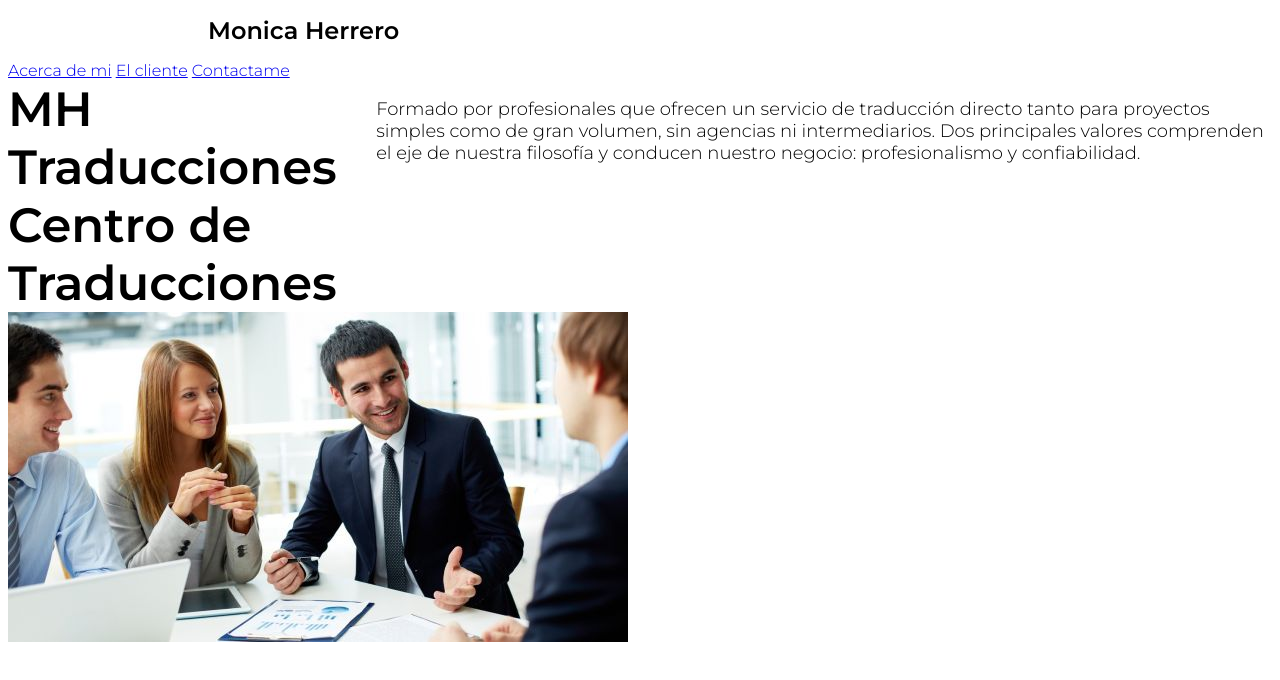
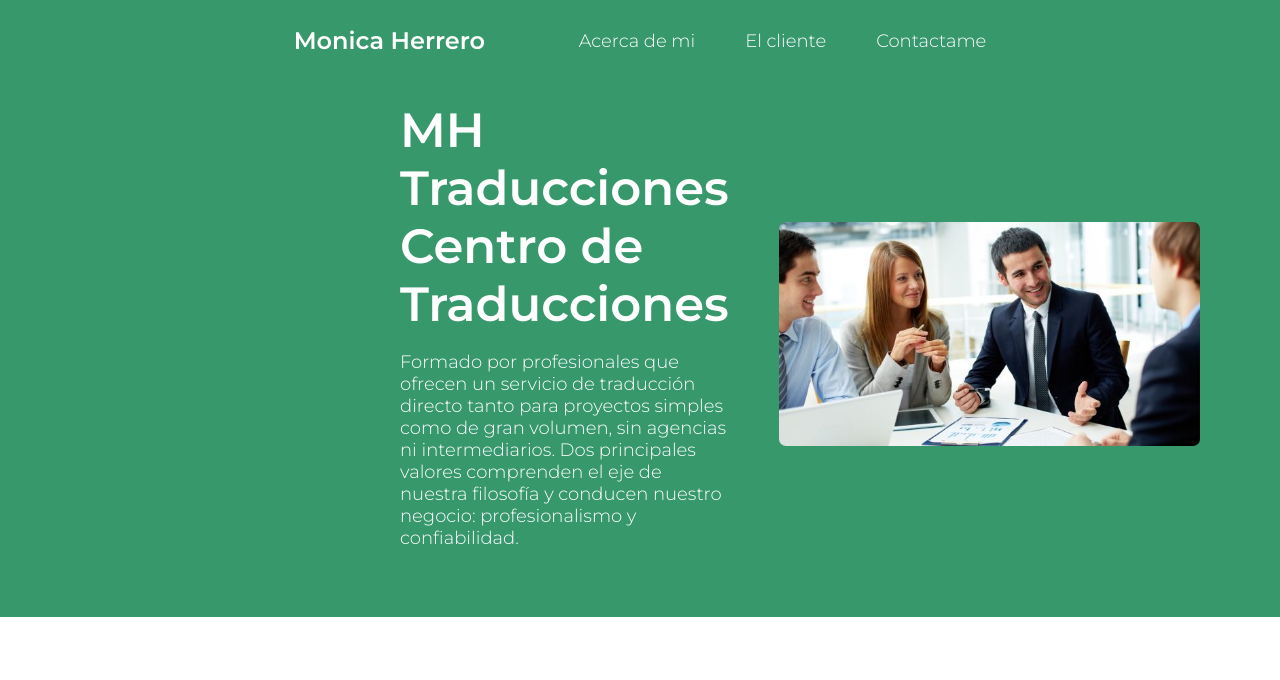
Before and after one commit to LucasGenovese/Odin-landing-page, a plain HTML site: page index.html in a window 1280 px wide. Drawn offline with Linux system fonts and the light colour scheme.

Commit message:
Changed font color, added background color, and fiex flex

```diff
--- a/styles/style.css
+++ b/styles/style.css
@@ -1,8 +1,7 @@
 :root{
     --dark-blue: #142951;
     --blue: #244A80;
-    --dark-green: #377A98;
-    --green: #4EADAF;
+    --dark-green: #37986b;
 }
 
 html{
@@ -10,27 +9,31 @@ html{
 }
 
 body{
+    margin: 0;
     font-size: 1.6rem;
+    color: white;
     font-family: 'Montserrat', sans-serif;
 }
 
-h1{
+header{
     display: flex;
-    font-size: 2.4rem;
-    padding-right: 20rem;
-    padding-left: 20rem;
-    justify-content: space-between;
+    padding-bottom: 3rem;
+    align-items: center;
+    justify-content: space-evenly;
 }
 
-h1 span{
-    display: flex;
-    align-items: center;
-    gap: 2rem;
+h1{
+    font-size: 2.4rem;
 }
 
-h1 span a{
+.header-links{
+    display: flex;
+    gap: 5rem;
+}
+
+.header-links a{
     font-size: 1.8rem;
-    color: black;
+    color: white;
     text-decoration: none;
 }
 
@@ -38,11 +41,30 @@ p {
     font-size: 1.8rem;
 }
 
+#first-part{
+    background-color: var(--dark-green);
+    padding: 1rem 20rem 5rem; /*top, right-left, bottom*/
+}
+
 .big-title{
     font-size: 4.8rem;
     font-weight: bold;
 }
 
+.image-and-text{
+    display: flex;
+    padding-left: 20rem;
+    padding-right: 20rem;
+    gap: 5rem;
+    align-items: center;
+}
+
+#main-img{
+    max-height: calc(214px + 1rem);
+    border-radius: 0.7rem;
+}
+
 .title-description-container{
     display: flex;
+    flex-direction: column;
 }
```
